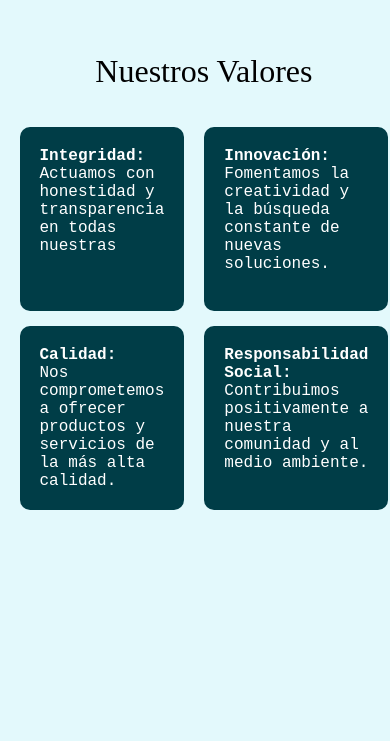
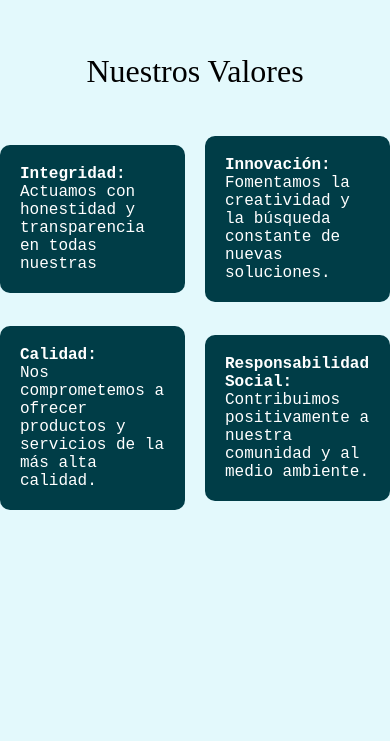
Before and after one commit to brianchino/proyecto-FrontEnd, a plain HTML site: page index.html in a window 390 px wide. Shown: the part 2403-3144 px from the top of the page. Drawn offline with Linux system fonts and the light colour scheme.

Commit message:
index responsive web

```diff
--- a/estilos/estilosIndex.css
+++ b/estilos/estilosIndex.css
@@ -30,13 +30,16 @@
     border-radius: 100%;
 }
 .quienesSomos p , .mision p , .valores article{
-
+    margin: auto;
     background-color: rgb(0, 61, 71);
     padding: 20px;
     border-radius: 10px;
     color: white;
     font-family: 'Courier New', Courier, monospace;
 
+}
+.valores article{
+    width:100%;
 }
 .quienesSomos p , .mision p{
     margin: auto;
@@ -46,7 +49,7 @@
 }
 
 .valores{
-    margin: 2em 10% 20em 10%;
+    margin: 0px 10% 20em 10%;
     display: grid;
     grid-template: 5em 1fr 1fr / 1fr 1fr;
     grid-column-gap: 20px;
@@ -54,7 +57,7 @@
 }
 
 .diferenciales{
-    margin: 2em 10% 20em 10%;
+    margin: 0px 10% 20em 10%;
     display: grid;
     grid-template: 5em 1fr / 1fr 1fr 1fr ;
     grid-column-gap: 20px;
@@ -142,7 +145,11 @@
         width: auto;
     }
     .valores{
-        margin: 2em 5% 20em 5%;
+        margin: 2em auto 20em auto;
+    }
+    .valores article{
+
+        max-width: 12em;
     }
     .quienesSomos p, .mision p{
         grid-area: 3 / 1 ;
@@ -156,6 +163,7 @@
     }
     .diferenciales h3, .nuestroFuturo h3{
         grid-column: 1;
+        text-align: center;
     }
 
     .diferenciales:nth-child(4){
```
